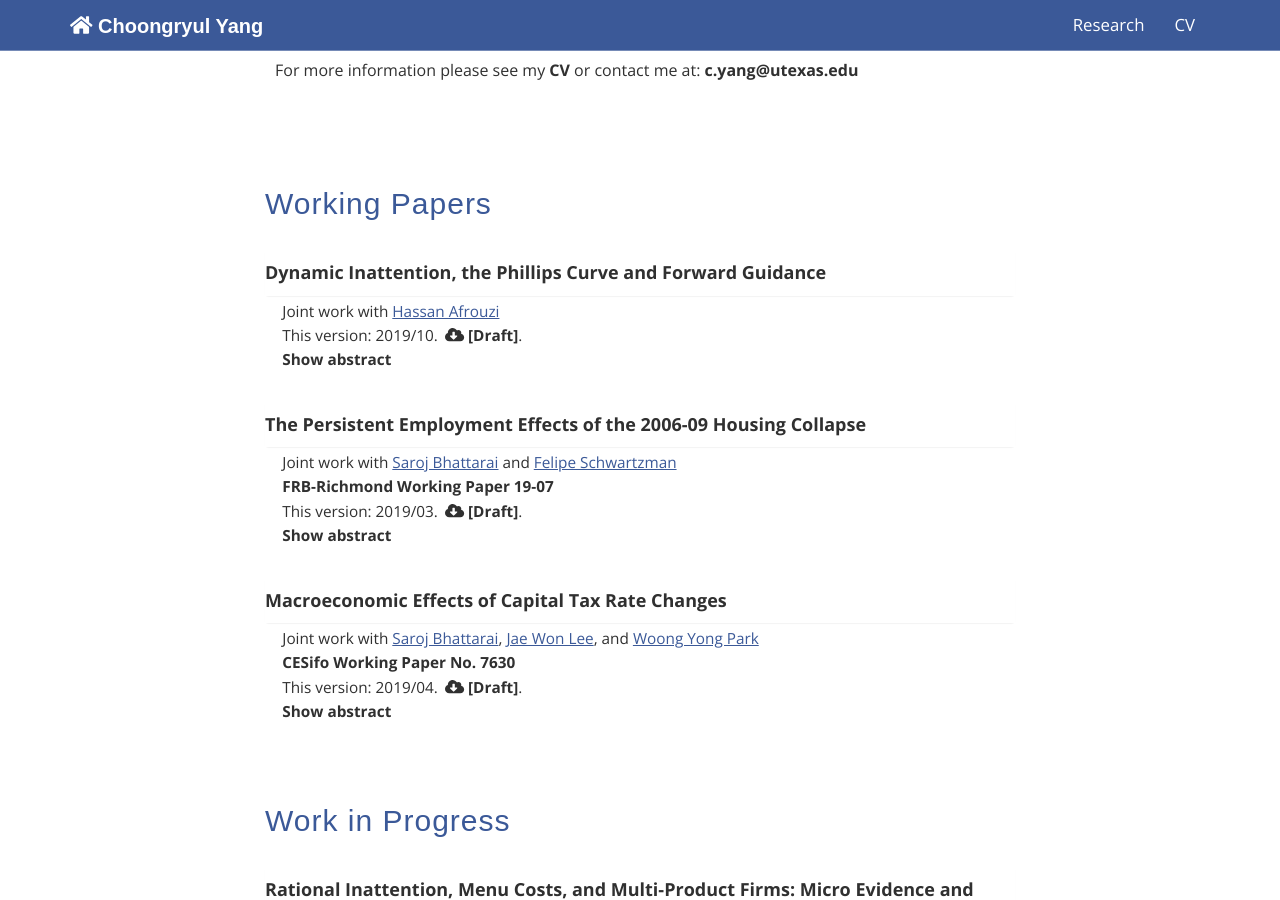
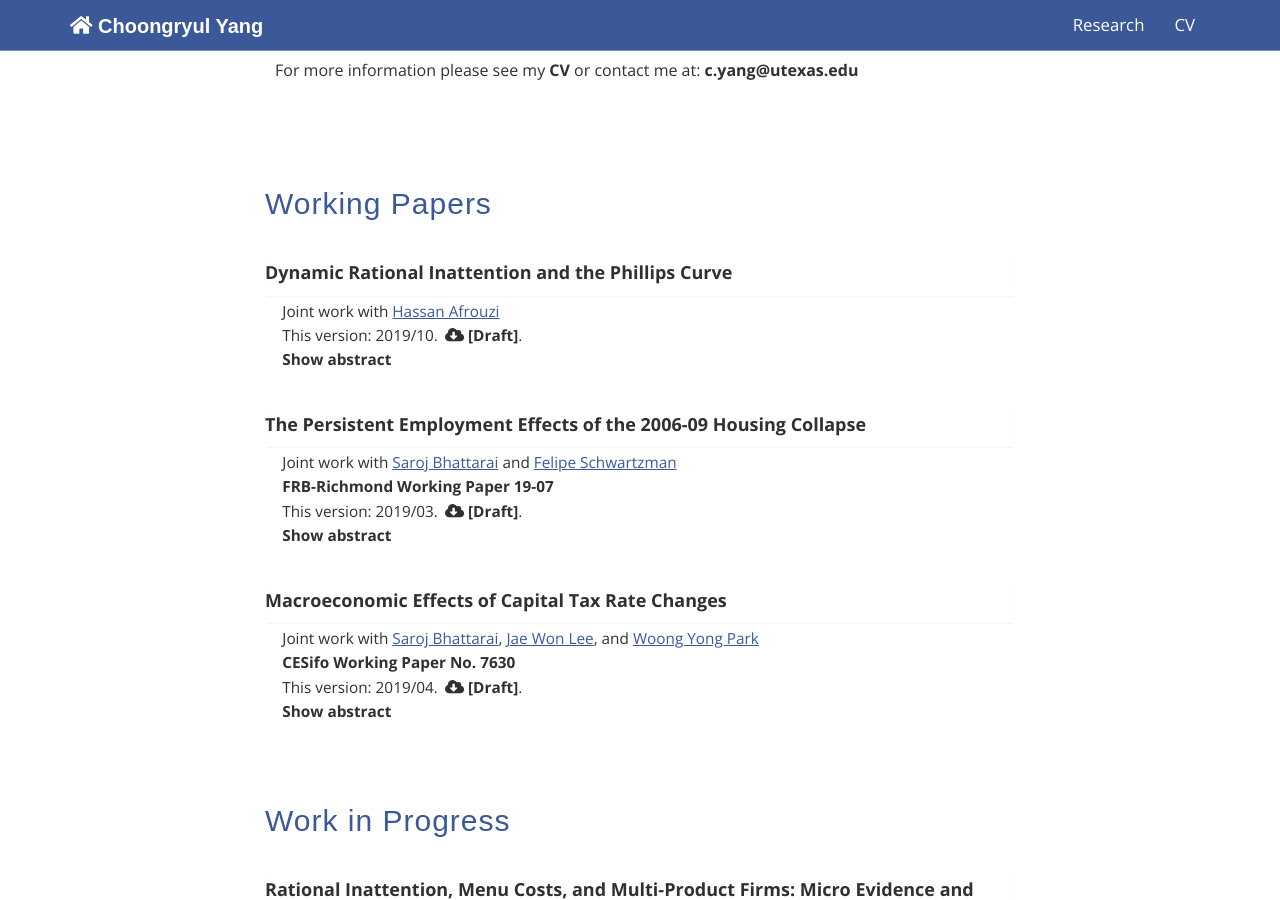
Before and after one commit to choongryulyang/choongryulyang.github.io, a Jekyll site: the page built from index.html, in a window 1280 px wide and 900 px high, scrolled down 783 px. Built offline with Jekyll 4.4.1, drawn with Linux system fonts in a browser that asks for light colours.

Commit message:
Update index.html

```diff
--- a/index.html
+++ b/index.html
@@ -91,7 +91,7 @@ title: Choongryul Yang
 					<div class="panel-heading" role="tab" id="headingOne" style="background-color:white;">
 						<div class="panel_title">
 							<div style="font-size:13.5pt; text-align: left; color: #303030">
-							Dynamic Inattention, the Phillips Curve and Forward Guidance
+							Dynamic Rational Inattention and the Phillips Curve
 							</div>
 						</div>
 					</div>
@@ -115,7 +115,7 @@ title: Choongryul Yang
 
 						<!--<a style="color: #303030; margin-left: 0.2em">
 						[Draft].</a>-->
-						<a class="two" style="margin-left: 0.2em" href="research/AY_2019_10_07.pdf" target="_blank" onclick="ga('send','event','BSY Draft', 'Click', 'Design')">
+						<a class="two" style="margin-left: 0.2em" href="research/AY_2019_10_07.pdf" target="_blank" onclick="ga('send','event','AY Draft', 'Click', 'Design')">
 						<i class="fas fa-cloud-download-alt" ></i> <b>[Draft]</b>.</a>
 						</p>
 
```
